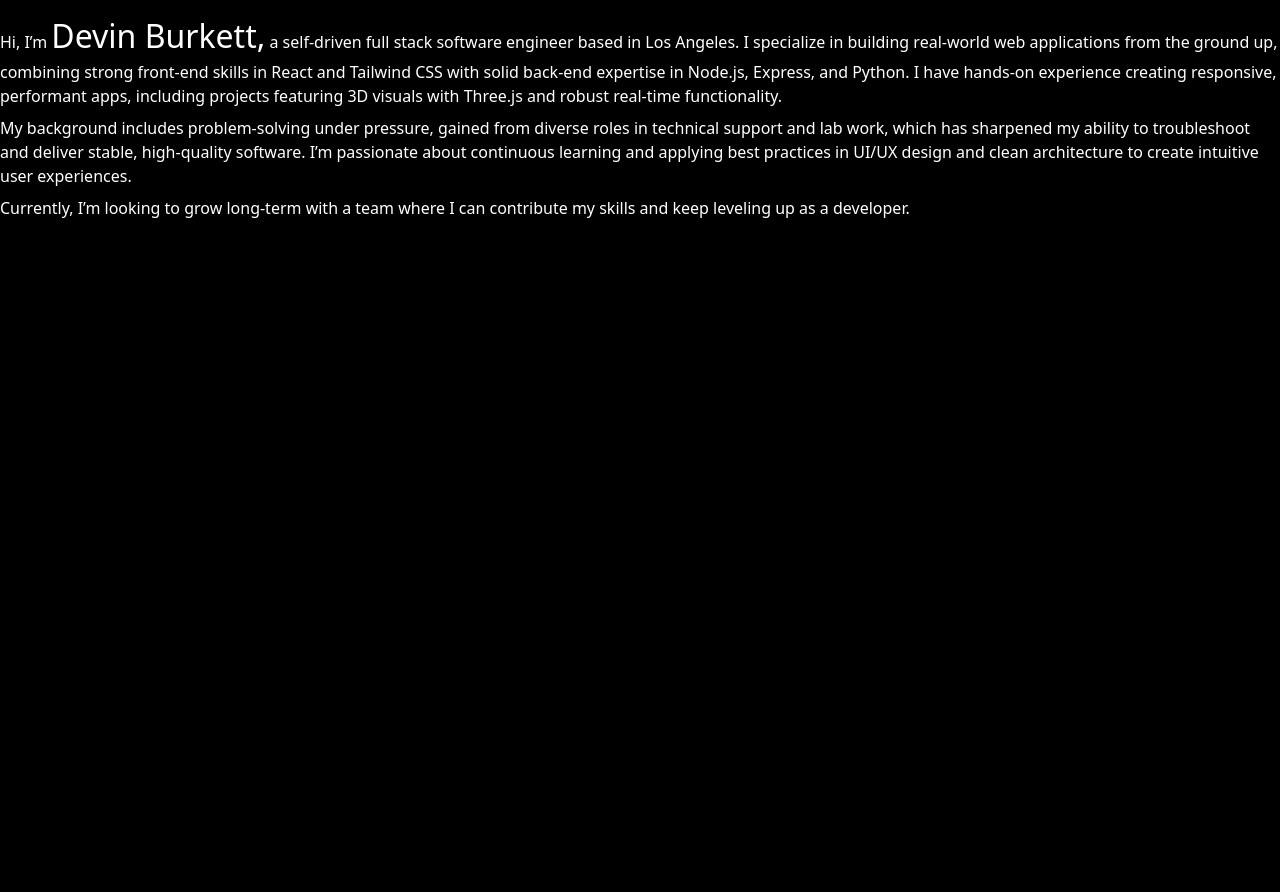
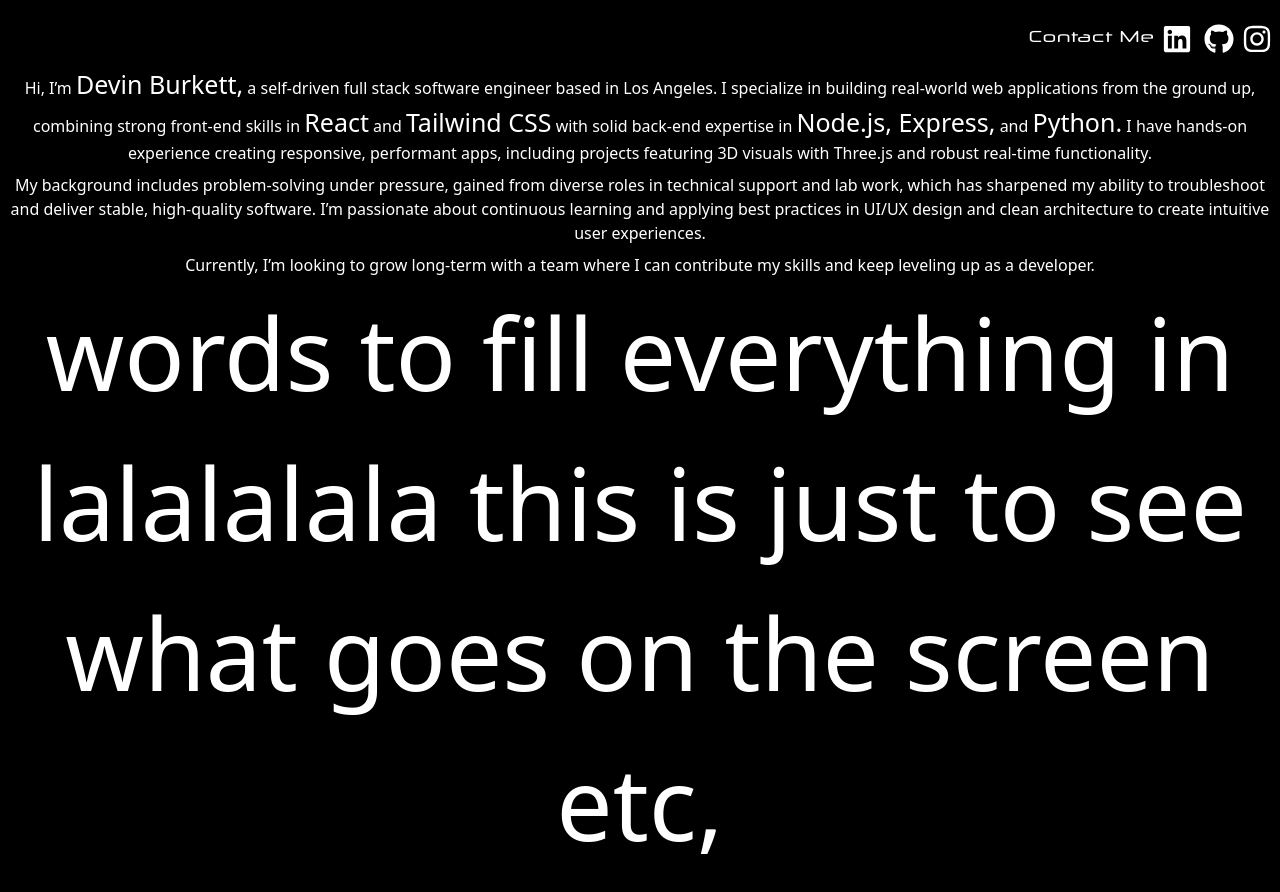
Before and after one commit to Devincb93/landing-portfolio, a React (Vite) app in the folder frontend/: page /mainpage in a window 1280 px wide. Shown: the top 892 px of the page. Before the commit the page ends 800 px from the top, so only its background shows below. Built offline with nearby package versions, Linux system fonts and the light colour scheme.

Commit message:
added some more text just to see size scale of styling, Also small transitions not sure if will keep.

```diff
--- a/frontend/src/MainPage.jsx
+++ b/frontend/src/MainPage.jsx
@@ -1,5 +1,6 @@
 import React, { useEffect } from 'react'
 import gsap from 'gsap'
+import Navbar from './Navbar'
 
 const MainPage = () => {
 
@@ -10,19 +11,24 @@ const MainPage = () => {
             fadeIn: true,
         })
         gsap.to('.animate1', {
-            fontSize: '2rem',
+            // fontSize: '2rem',
             duration: 1,
-            delay: 1,
+
+            opacity: 1,
+            ease: 'power2.inOut',
         })
     })
   return (
-    <div id='container' className='absolute opacity-0 w-full h-screen'>
-        <div className='flex flex-col mt-3'>
-            <p>Hi, I’m <span className='animate1'>Devin Burkett,</span> a self-driven full stack software engineer based in Los Angeles. I specialize in building real-world web applications from the ground up, combining strong front-end skills in React and Tailwind CSS with solid back-end expertise in Node.js, Express, and Python. I have hands-on experience creating responsive, performant apps, including projects featuring 3D visuals with Three.js and robust real-time functionality.</p>
+    <div id='container' className='absolute opacity-0 w-full h-screen text-center'>
+        <section className='flex flex-col mt-3'>
+            <Navbar/>
+            <p>Hi, I’m <span className='animate1 [font-size:25px] opacity-0 '>Devin Burkett,</span> a self-driven full stack software engineer based in Los Angeles. I specialize in building real-world web applications from the ground up, combining strong front-end skills in <span className='animate1 [font-size:25px] opacity-0 '>React</span> and <span className='animate1 [font-size:25px] opacity-0 '>Tailwind CSS</span> with solid back-end expertise in <span className='animate1 [font-size:25px] opacity-0 '>Node.js, Express,</span> and <span className='animate1 [font-size:25px] opacity-0 '>Python.</span> I have hands-on experience creating responsive, performant apps, including projects featuring 3D visuals with Three.js and robust real-time functionality.</p>
             <p className='mt-2'>My background includes problem-solving under pressure, gained from diverse roles in technical support and lab work, which has sharpened my ability to troubleshoot and deliver stable, high-quality software. I’m passionate about continuous learning and applying best practices in UI/UX design and clean architecture to create intuitive user experiences.</p>
             <p className='mt-2'>Currently, I’m looking to grow long-term with a team where I can contribute my skills and keep leveling up as a developer.</p>
-        </div>
+        </section>
+        <section className='w-full h-screen [font-size:100px]'> words to fill everything in lalalalala this is just to see what goes on the screen etc,</section>
     </div>
+
   )
 }
 
```
